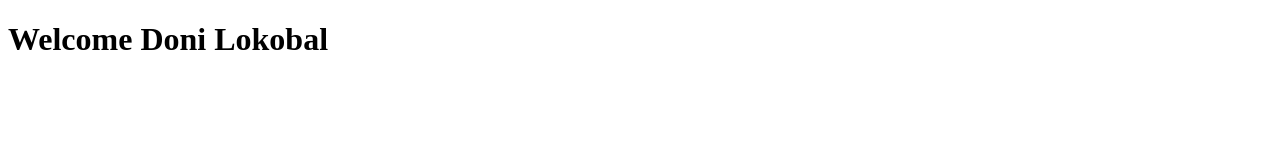
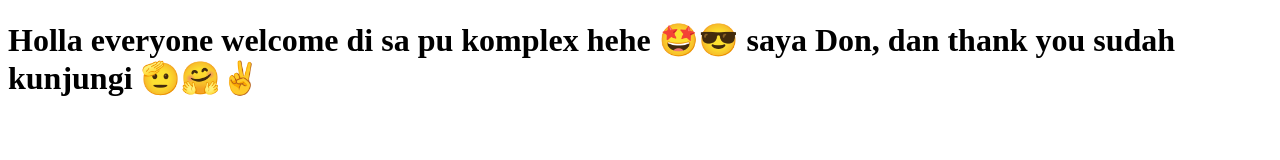
Before and after one commit to donilokobal/First-Project-Login, a plain HTML site: page home.html in a window 1280 px wide. Drawn offline with Linux system fonts and the light colour scheme.

Commit message:
Update home.html

```diff
--- a/home.html
+++ b/home.html
@@ -7,7 +7,8 @@
 </head>
 <body>
 
-    <h1>Welcome Doni Lokobal</h1>
+    <h1> Holla everyone welcome di sa pu komplex hehe 🤩😎 saya Don, dan
+    thank you sudah kunjungi 🫡🤗✌️</h1>
 
 </body>
 </html>
```
